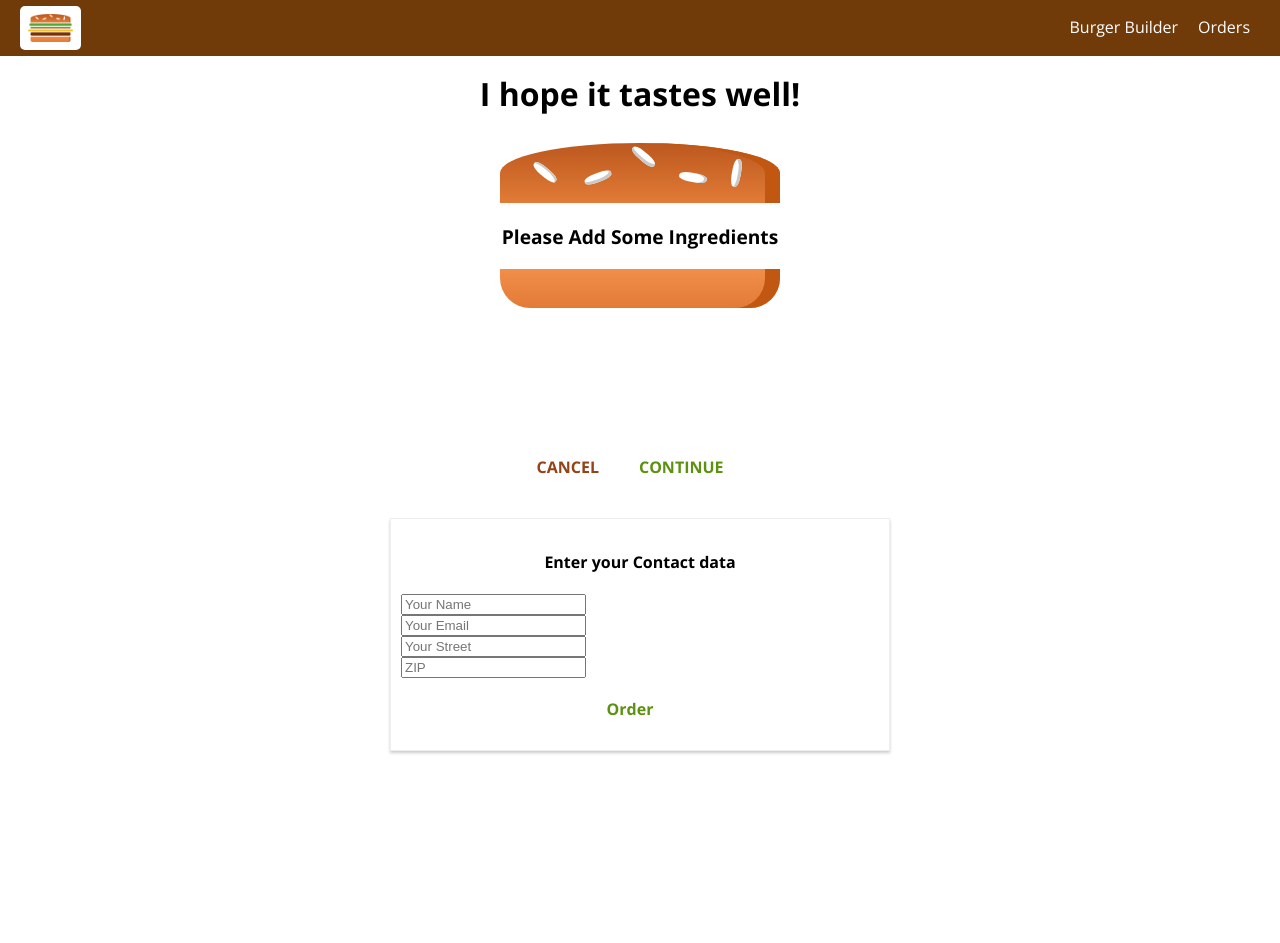
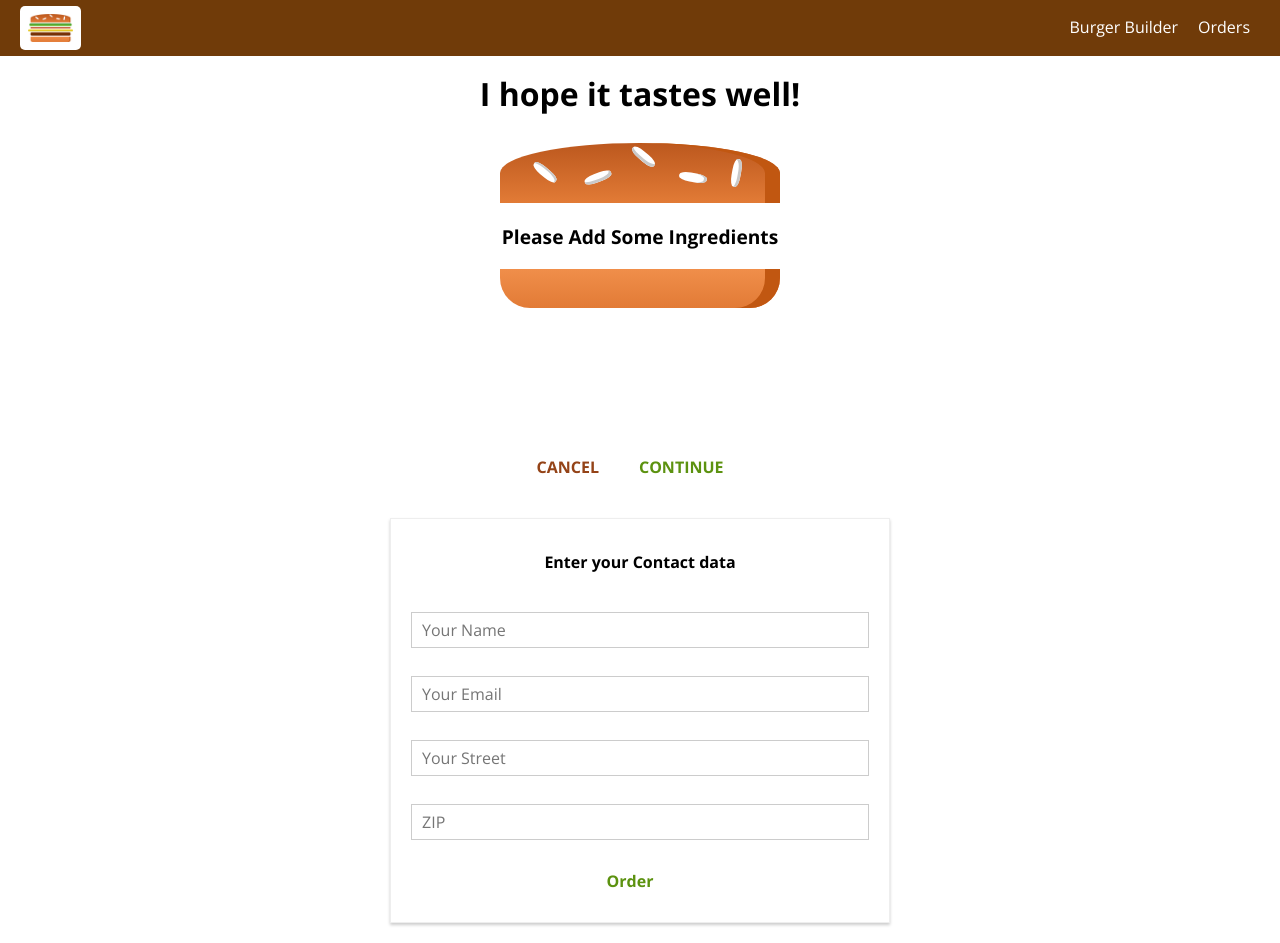
Before and after one commit to ar2zee/My-Burger, a React app: page /checkout in a window 1280 px wide. Both pictures are taken after a click on the button "CONTINUE". Before the commit the page ends 800 px from the top, so only its background shows below. Built offline with nearby package versions, Linux system fonts and the light colour scheme.

Commit message:
input element as an UI component

```diff
--- a/src/components/Order/Order.js
+++ b/src/components/Order/Order.js
@@ -2,10 +2,25 @@ import React from 'react';
 import classes from './Order.css';
 
 const order = (props) => {
+    const ingredients = [];
+    for (let ingridientName in props.ingredients) {
+        ingredients.push({
+            name: ingridientName,
+            amount: props.ingredients[ingridientName]
+        })
+    }
+
+    const ingredientOutut = ingredients.map(ig => {
+        return (
+            <span key={ig.name} style={{textTransform: 'capitilize', display: 'inline-block', margin: '0 8px', border: '1px solid #ccc', padding: '5px'}}>
+                {ig.name} ({ig.amount})
+            </span>
+        )
+    })
     return (
         <div className={classes.Order}>
-            <p>Ingredients: Salad (1)</p>
-            <p>Price: <strong>USD 5.45</strong></p>
+            <p>Ingredients: {ingredientOutut}</p>
+            <p>Price: <strong>USD {Number.parseFloat(props.price).toFixed(2)}</strong></p>
 
         </div>
     )
--- /dev/null
+++ b/src/components/UI/Input/Input.css
@@ -0,0 +1,27 @@
+.Input {
+    width: 100%;
+    padding: 10px;
+    box-sizing: border-box;
+}
+
+.Label {
+    font-weight: bold;
+    display: block;
+    margin-bottom: 8px;
+}
+
+.InputElement {
+    outline: none;
+    border: 1px solid #ccc;
+    background-color: #fff;
+    font: inherit;
+    padding: 6px 10px;
+    display: block;
+    width: 100%;
+    box-sizing: border-box;
+}
+
+.InputElement:focus {
+    outline: none;
+    background-color: #ccc;
+}
--- /dev/null
+++ b/src/components/UI/Input/Input.js
@@ -0,0 +1,27 @@
+import React from 'react';
+import classes from './Input.css';
+
+const input = (props) => {
+    let inputElement = null;
+
+    switch (props.inputtype) {
+        case ('input'):
+            inputElement = <input className={classes.InputElement} {...props} />
+            break;
+        case ('textarea'):
+            inputElement = <textarea className={classes.InputElement} {...props} />
+            break;
+        default:
+            inputElement = <input className={classes.InputElement} {...props} />
+            break;
+    }
+
+    return (
+        <div className={classes.Input}>
+            <label className={classes.Label}>{props.label}</label>
+            {inputElement}
+        </div>
+    )
+}
+
+export default input;
--- a/src/containers/Checkout/ContactData/ContactData.css
+++ b/src/containers/Checkout/ContactData/ContactData.css
@@ -8,9 +8,6 @@
     box-sizing: border-box;
 }
 
-.Input {
-    display: block;
-}
 
 @media (min-width: 600px) {
     .ContactData {
--- a/src/containers/Checkout/ContactData/ContactData.js
+++ b/src/containers/Checkout/ContactData/ContactData.js
@@ -1,6 +1,7 @@
 import React, {Component} from 'react';
 import Button from '../../../components/UI/Button/Button'
 import Spinner from '../../../components/UI/Spinner/Spinner'
+import Input from '../../../components/UI/Input/Input';
 import axios from '../../../axios-orders';
 import classes from './ContactData.css'
 
@@ -49,10 +50,10 @@ class ContactData extends Component {
     render() {
         let form = (
                 <form>
-                    <input className={classes.Input} type="text" name="name" placeholder="Your Name" />
-                    <input className={classes.Input} type="email" name="email" placeholder="Your Email" />
-                    <input className={classes.Input} type="text" name="email" placeholder="Your Street" />
-                    <input className={classes.Input} type="text" name="zip" placeholder="ZIP" />
+                    <Input inputtype='input' type="text" name="name" placeholder="Your Name"/>
+                    <Input inputtype='input' type="email" name="email" placeholder="Your Email"/>
+                    <Input inputtype='input' type="text" name="email" placeholder="Your Street"/>
+                    <Input inputtype='input' type="text" name="zip" placeholder="ZIP"/>
                     <Button clicked={this.orderHandler} btnType="Success">Order</Button>
                 </form>
                 )
--- a/src/containers/Orders/Orders.js
+++ b/src/containers/Orders/Orders.js
@@ -1,16 +1,43 @@
 import React, {Component} from 'react';
 
 import Order from '../../components/Order/Order';
+import axios from '../../axios-orders';
+import withErrorHandler from '../../hoc/withErrorHandler/withErrorHandler'
 
 class Orders extends Component {
+    state = {
+        orders: [],
+        loading: true
+    }
+
+    componentDidMount () {
+        axios.get('/orders.json')
+            .then(res => {
+                const fetchedOrders = []
+                for (let key in res.data) {
+                    fetchedOrders.push({
+                        ...res.data[key],
+                        id: key
+                    })
+                }
+                this.setState({ loading: false, orders: fetchedOrders})
+            })
+            .catch(err => {
+                this.setState({ loading: false })
+            })
+    }
+
     render () {
         return (
             <div>
-                <Order />
-                <Order />
+                {this.state.orders.map(order => (
+                    <Order key={order.id}
+                            ingredients={order.ingredients}
+                            price={order.price}/>
+                ))}
             </div>
         )
     }
 }
 
-export default Orders;
+export default withErrorHandler(Orders, axios);
```
